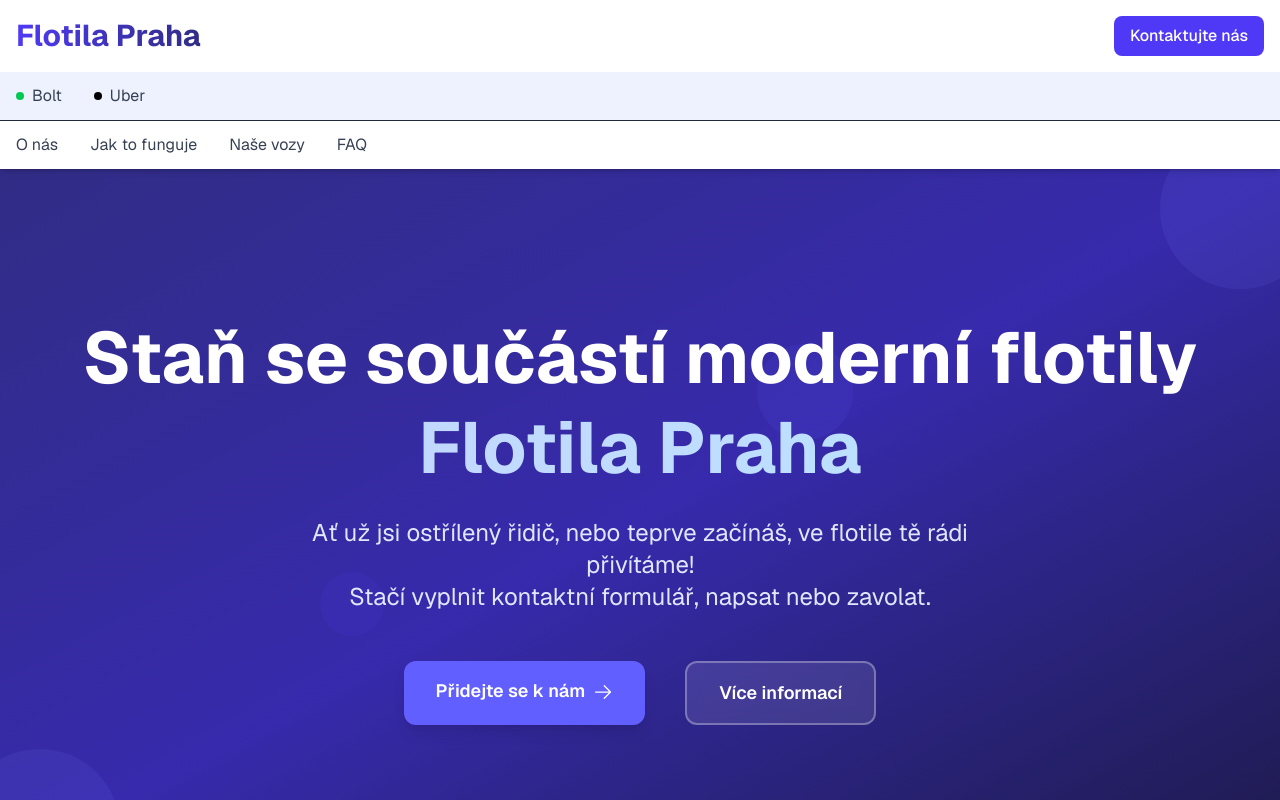
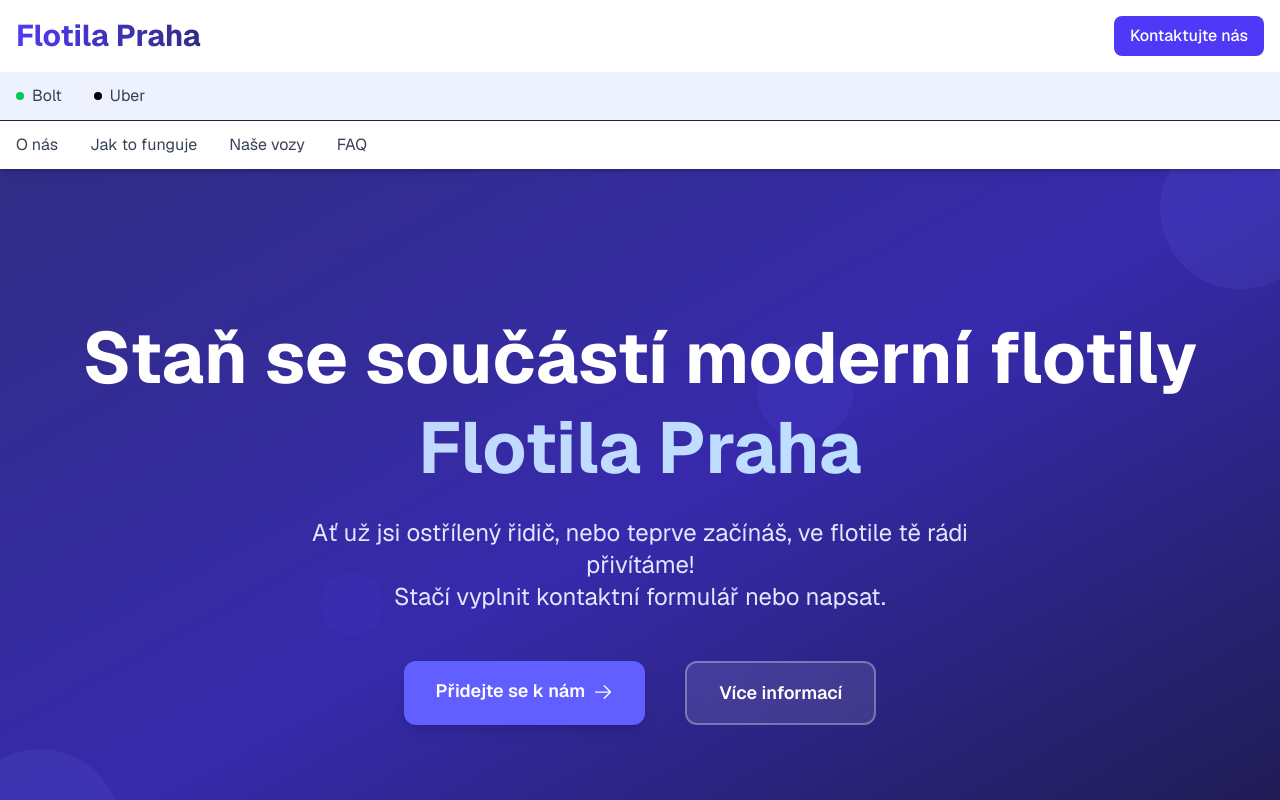
Before and after one commit to r1xvu0/fleet-app-hanzlik, a Next.js app: page / in a window 1280 px wide. Shown: the top 800 px of the page. Built offline with nearby package versions, Linux system fonts and the light colour scheme.

Commit message:
minor text fixes

```diff
--- a/src/app/cars/page.js
+++ b/src/app/cars/page.js
@@ -109,7 +109,7 @@ export default function CarsPage() {
         <div className="max-w-6xl mx-auto text-center relative z-10">
           <h1 className="text-4xl md:text-5xl font-bold mb-6">Náš moderní vozový park</h1>
           <p className="text-xl max-w-2xl mx-auto">
-            Vyberte si z nejoblíbenějších modelů aut pro vaši práci v řidiče.
+            Vyberte si z nejoblíbenějších modelů aut pro vaši práci řidiče.
           </p>
         </div>
       </section>
--- a/src/app/page.js
+++ b/src/app/page.js
@@ -47,7 +47,7 @@ export default function HomePage() {
           </h1>
           <p className="text-xl md:text-2xl mb-12 max-w-2xl mx-auto text-indigo-100">
             Ať už jsi ostřílený řidič, nebo teprve začínáš, ve flotile tě rádi přivítáme!<br />
-            Stačí vyplnit kontaktní formulář, napsat nebo zavolat.
+            Stačí vyplnit kontaktní formulář nebo napsat.
           </p>
           <div className="flex flex-col sm:flex-row justify-center gap-4 sm:space-x-6">
             <Link href="/contact" className="bg-indigo-500 hover:bg-indigo-400 px-8 py-4 rounded-xl text-lg font-semibold transition-all shadow-lg hover:shadow-xl">
```
